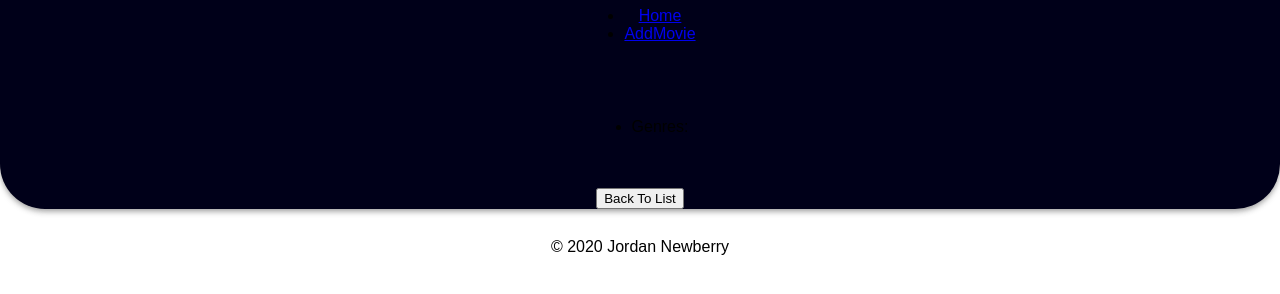
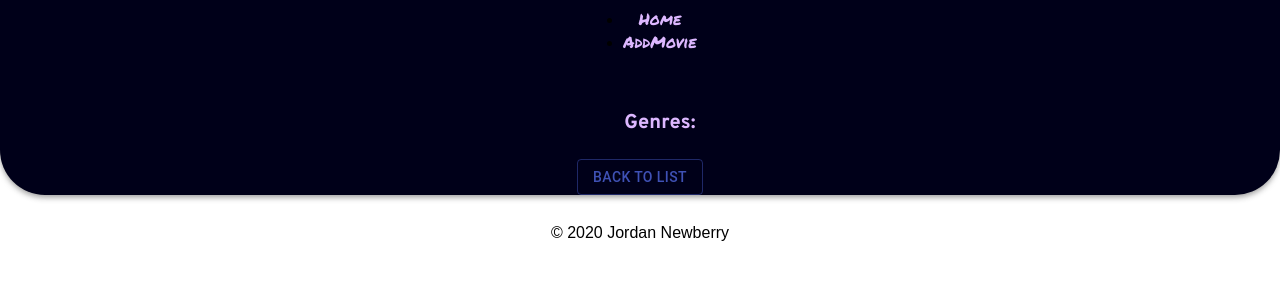
Before and after one commit to jordanNewberry21/movie-sagas, a React app: page /#/details in a window 1280 px wide. Shown: the part 110-404 px from the top of the page. Built offline with nearby package versions, Linux system fonts and the light colour scheme.

Commit message:
added some styling to MovieCard

```diff
--- a/src/components/App/App.css
+++ b/src/components/App/App.css
@@ -2,23 +2,10 @@
   text-align: center;
 }
 
-
-.App-header {
-  background-color: #222;
-  height: 150px;
-  padding: 20px;
-  color: white;
+.movieCard {
+  font-family: 'PermanentMarker, sans-serif';
 }
 
-.App-title {
-  font-size: 1.5em;
+.genreList li {
+  text-decoration: none;
 }
-
-.App-intro {
-  font-size: large;
-}
-
-@keyframes App-logo-spin {
-  from { transform: rotate(0deg); }
-  to { transform: rotate(360deg); }
-}
--- a/src/components/Header/Header.js
+++ b/src/components/Header/Header.js
@@ -22,6 +22,11 @@ const styles = (theme) => ({
     fontFamily: 'PermanentMarker, sans-serif',
     color: 'rgba(220,183,255, 1)',
   },
+  links: {
+    fontFamily: 'PermanentMarker, sans-serif',
+    color: 'rgba(220,183,255, 1)',
+    textDecoration: 'none',
+}
 });
 
 class Header extends Component {
@@ -37,10 +42,10 @@ class Header extends Component {
             <nav>
                 <ul>
                   <li>
-                    <Link to='/'>Home</Link>
+                    <Link className={classes.links} to='/'>Home</Link>
                   </li>
                   <li>
-                    <Link to='/add'>AddMovie</Link>
+                    <Link className={classes.links} to='/add'>AddMovie</Link>
                   </li>
                 </ul>
               </nav>
--- /dev/null
+++ b/src/components/MovieCard/MovieCard.css
@@ -0,0 +1,3 @@
+.genreList {
+    list-style: none;
+  }
--- a/src/components/MovieCard/MovieCard.js
+++ b/src/components/MovieCard/MovieCard.js
@@ -1,5 +1,41 @@
 import React, { Component } from 'react';
 import { connect } from 'react-redux';
+import './MovieCard.css';
+
+// material-ui
+import {
+    Card,
+    CardMedia,
+    Typography,
+    Button,
+  } from '@material-ui/core';
+  import { withStyles } from '@material-ui/core/styles';
+
+  // styles
+  const styles = (theme) => ({
+    root: {
+        display: 'inline-block',
+        flexDirection: 'row',
+        justifyContent: 'center',
+        background: 'rgba(0, 0, 25, 1)'
+    },
+    media: {
+        height: '100%',
+        width: '100%'
+
+      },
+      actions: {
+        display: 'flex',
+      },
+      heading: {
+          fontFamily: 'PermanentMarker, sans-serif',
+          color: 'rgba(220,183,255, 1)',
+      },
+      text: {
+          fontFamily: 'Overpass, sans-serif',
+          color: 'rgba(220,183,255, 1)',
+      },
+  });
 
 class MovieCard extends Component{
 
@@ -8,24 +44,34 @@ class MovieCard extends Component{
     }
 
     render(){
+        const {classes} = this.props;
         const movie = this.props.reduxState.movieCard;
         return(
-            <div>
+            <div className="movieCard">
 
-                <h2>{movie.title}</h2>
-                <img src={movie.poster} alt={movie.title}/>
-                <h4>{movie.description}</h4>
-
-                    <ul>
+                    <Typography className={classes.heading} variant='h3'>{movie.title}</Typography>
+                    <Card component={Card} className={classes.root}>
+                        <CardMedia
+                            component='img'
+                            className={classes.media}
+                            image={movie.poster}
+                            alt={movie.title} />
+                    </Card>
+                    <Typography className={classes.text} variant='h6'>
+                        {movie.description}
+                    <ul className="genreList">
                         <li>Genres:</li>
                     {this.props.reduxState.movieGenres.map((g, i) => (
                         <li key={i}>{g.name}</li>
                     ))}
                     </ul>
+                    </Typography>
 
-                    <br /><br />
-
-                    <button onClick={this.backToHome}>Back To List</button>
+                    <Button onClick={this.backToHome}
+                            variant='outlined'
+                            color='primary'>
+                        Back To List
+                    </Button>
 
             </div>
         ) // end return
@@ -37,4 +83,4 @@ const mapReduxStateToProps = (reduxState) => ({
     reduxState,
   });
 
-export default connect(mapReduxStateToProps)(MovieCard);
+export default withStyles(styles)(connect(mapReduxStateToProps)(MovieCard));
--- a/src/components/MovieList/MovieList.js
+++ b/src/components/MovieList/MovieList.js
@@ -21,6 +21,7 @@ import {
         display: 'flex',
         flexDirection: 'column',
         justifyContent: 'space-between',
+        background: 'rgba(220,183,255, 1)',
     },
     media: {
         height: '100%',
@@ -32,7 +33,8 @@ import {
       },
       heading: {
           fontFamily: 'Overpass, sans-serif',
-          color: 'rgba(220,183,255, 1)',
+          color: 'rgba(0, 0, 25, 1)',
+          background: 'rgba(220,183,255, 1)',
       }
   });
 
@@ -42,11 +44,10 @@ class MovieList extends Component{
         const {classes} = this.props;
         return(
             <div>
-                <Grid container spacing={3} alignItems='stretch'>
+                <Grid container spacing={1} alignItems='stretch'>
                     {this.props.reduxState.movies.map((movie) => (
                         <Grid key={movie.id} item xs={12} sm={6} md={4} lg={4}>
-                            <Card onClick={(event) => this.props.goToMovieCard(event, movie.id, movie)}
-                                component={Card} className={classes.root}>
+                            <Card component={Card} className={classes.root}>
                                 <CardContent>
                                     <Typography className={classes.heading} variant='h4'>{movie.title}</Typography>
                                 </CardContent>
@@ -57,7 +58,8 @@ class MovieList extends Component{
                                 alt={movie.title}
                                 />
                                 <CardActions className={classes.actions} disableActionSpacing>
-                                <IconButton aria-label="Show Movie Details">
+                                <IconButton onClick={(event) => this.props.goToMovieCard(event, movie.id, movie)}
+                                    aria-label="Show Movie Details">
                                     <DescriptionIcon />
                                 </IconButton>
                                 <IconButton aria-label="Delete">
```
